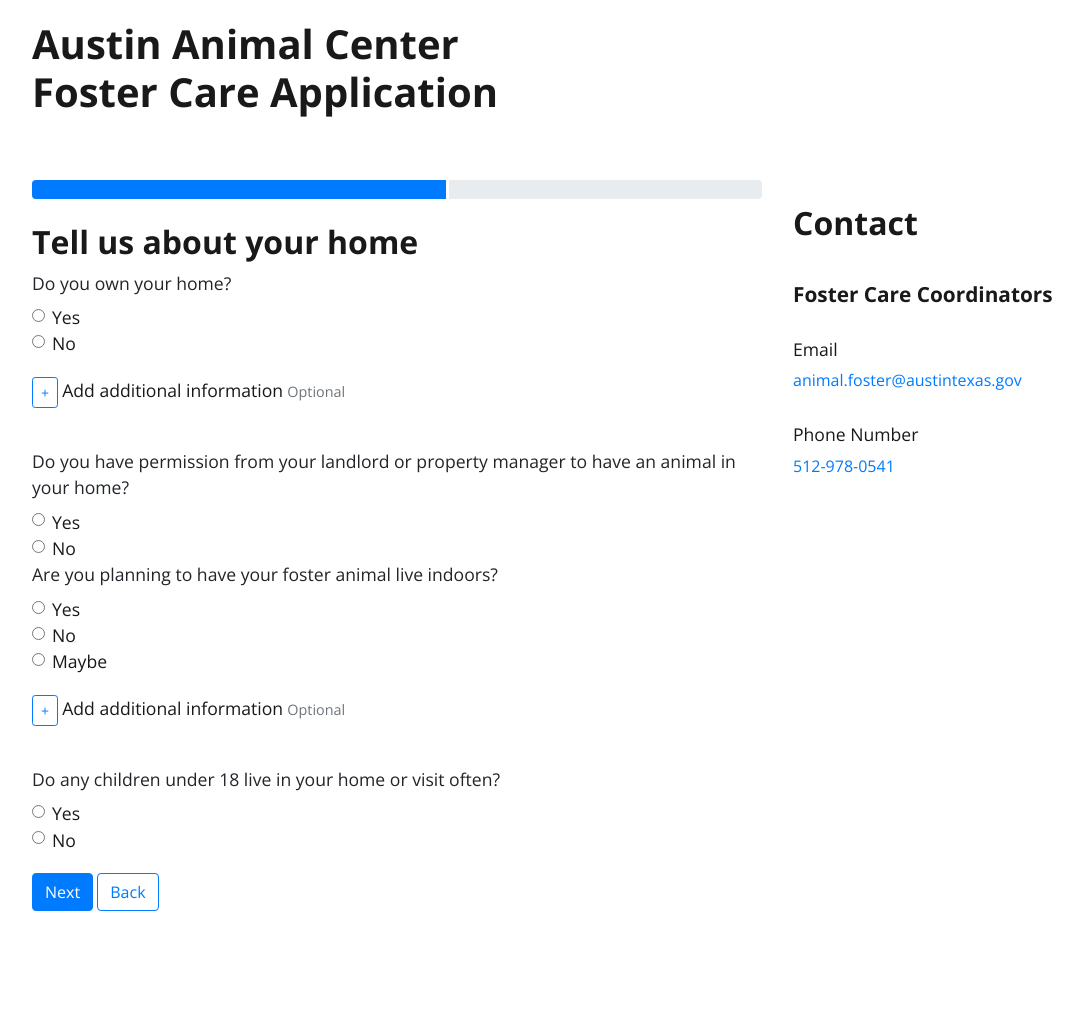
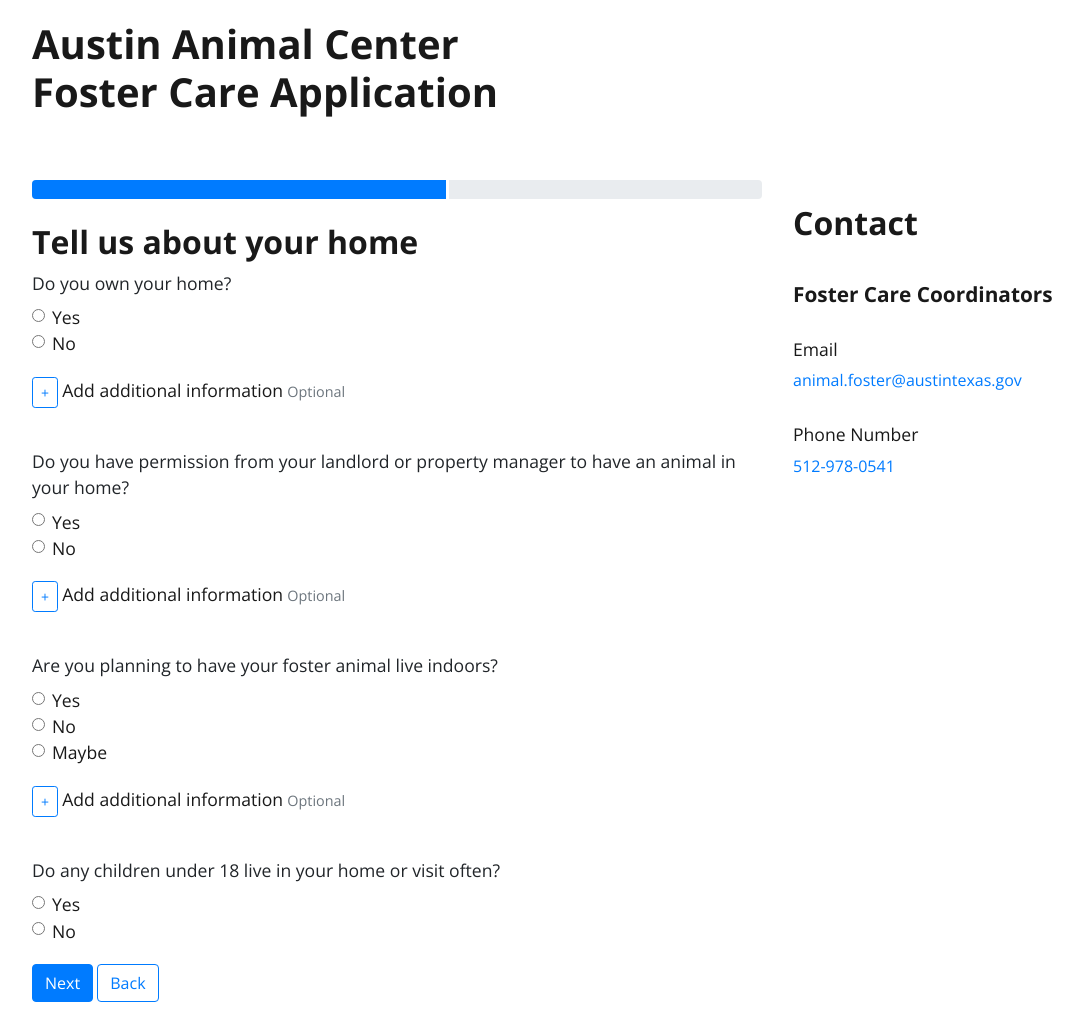
Before and after one commit to cityofaustin/prototypeform, a Jekyll site: the page built from _pages/Home_info.html, in a window 1280 px wide. Shown: the whole page, without its empty margins (53-1136 px from the left). Built offline with Jekyll 4.4.1, drawn with Linux system fonts in a browser that asks for light colours; nearby versions of some CDN libraries; before the commit the page ends 931 px from its top, so only the background shows below that.

Commit message:
add 'add explanation' button to permission q

```diff
--- a/_pages/Home_info.html
+++ b/_pages/Home_info.html
@@ -29,7 +29,7 @@
     <div>
         {% include add_explanation.html %}
     </div>
-  <div class="js-permission-home-selection">
+    <div class="js-permission-home-selection">
         <fieldset>
             <legend>Do you have permission from your landlord or property manager to have an animal in your home?</legend>
             <div class="form-check">
@@ -52,6 +52,9 @@
                 </div>
             </div>
         </fieldset>
+    </div>
+    <div>
+        {% include add_explanation.html %}
     </div>
     <!-- 2 below 'add explanation' entries to review visual difference only. Once visual styling determined, replace 'add explanation' function -->
     <!-- <div class="js-add-explanation">
```
